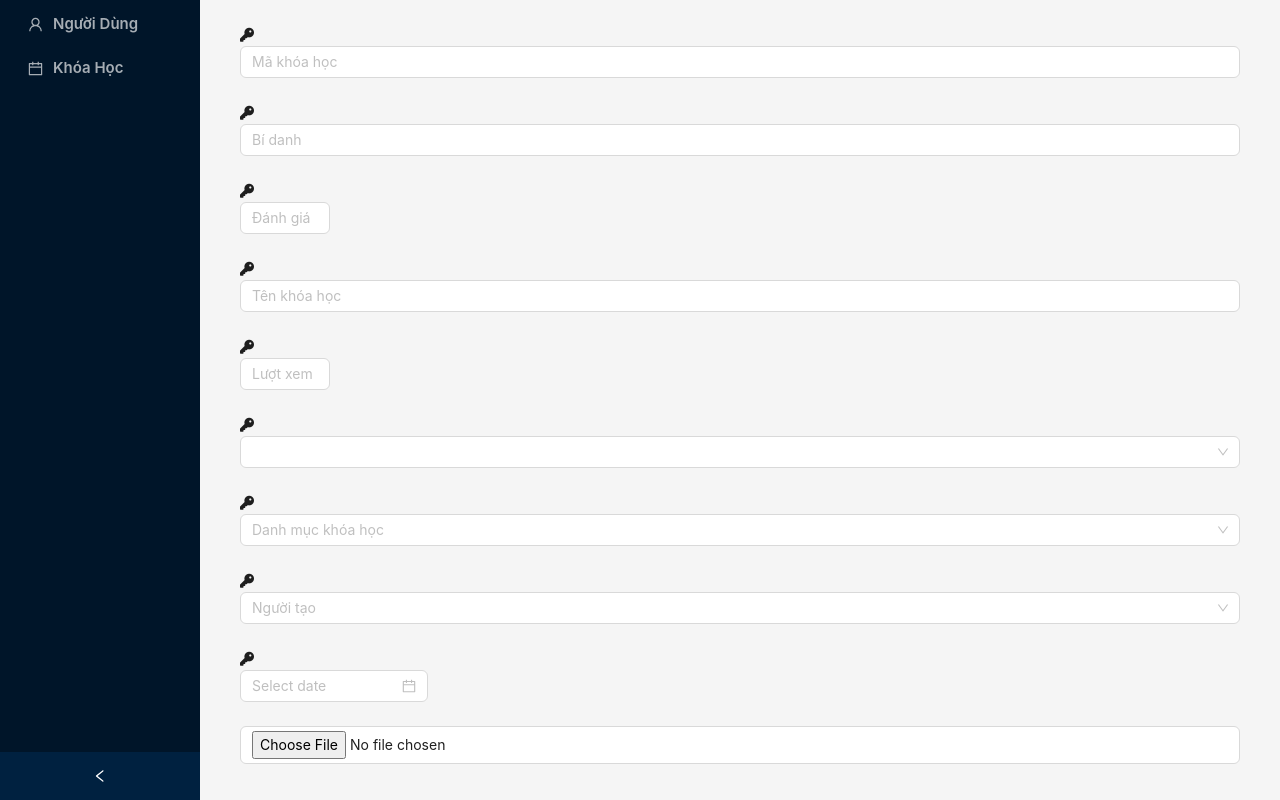
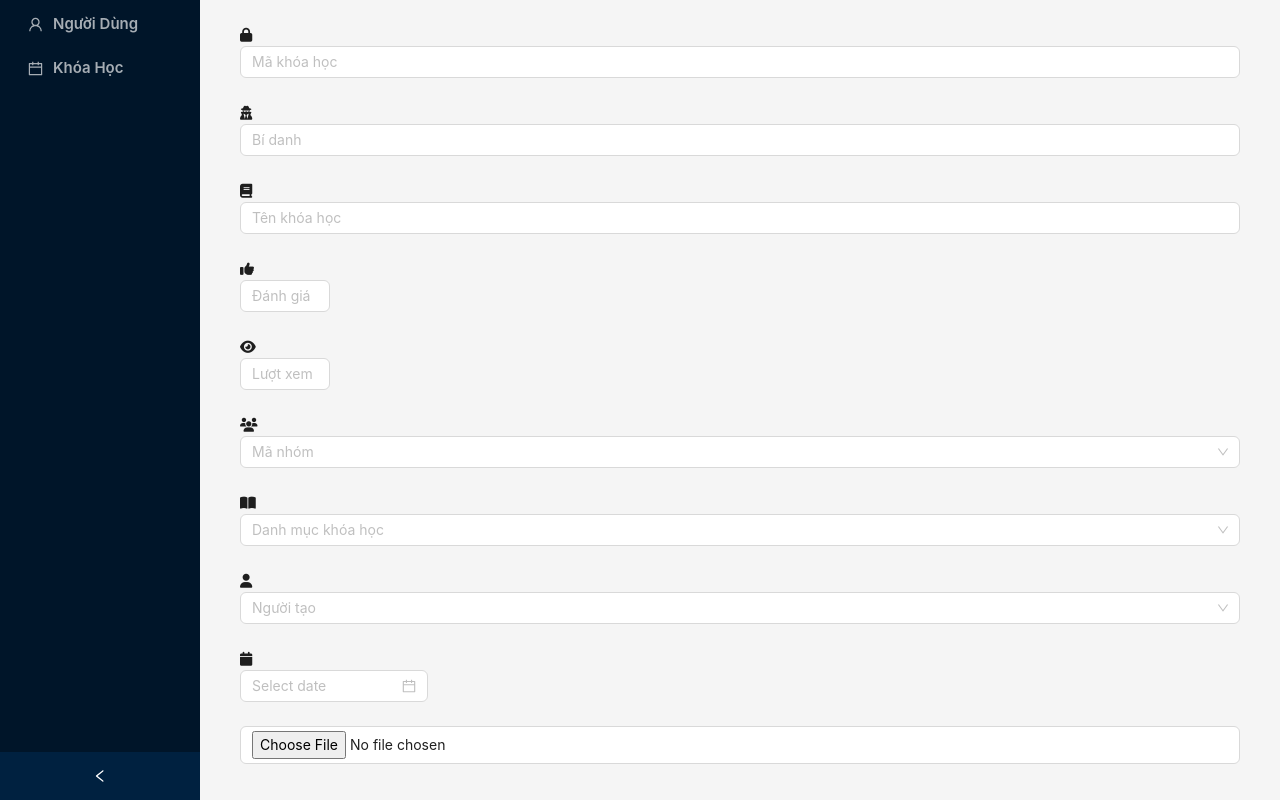
Before and after one commit to PhanHunggg/E-Learning-App, a React (Create React App) app: page /admin/learning-management/add-learning in a window 1280 px wide. Shown: the top 800 px of the page. Built offline with nearby package versions, Linux system fonts and the light colour scheme.

Commit message:
done admin

```diff
--- a/css/addLearningManagement.css
+++ b/css/addLearningManagement.css
@@ -27,6 +27,7 @@
   text-align: center;
   border-radius: 6px 0 0 6px;
   height: 38px;
+  width: 38px;
 }
 .ant-modal .ant-modal-content .ant-modal-body .all__item .item__learning .icon__form i {
   font-size: 21px !important;
--- a/src/pages/addLearningManagement/AddLearningManagement.tsx
+++ b/src/pages/addLearningManagement/AddLearningManagement.tsx
@@ -107,17 +107,6 @@ export default function AddLearningManagement() {
       layout="horizontal"
       initialValues={{
         size: componentSize,
-        maKhoaHoc: "",
-        biDanh: "",
-        tenKhoaHoc: "",
-        moTa: "",
-        luotXem: "",
-        danhGia: "",
-        hinhAnh: "",
-        maNhom: "",
-        ngayTao: "",
-        maDanhMucKhoaHoc: "",
-        taiKhoanNguoiTao: "",
       }}
       onValuesChange={onFormLayoutChange}
       size={componentSize as SizeType}
@@ -127,39 +116,43 @@ export default function AddLearningManagement() {
         <div className="item__left">
           <div className="item__learning">
             <span className="icon__form">
-              <i className="fa fa-key"></i>
+              <i className="fa fa-lock"></i>
             </span>
             <Form.Item name="maKhoaHoc">
               <Input placeholder="Mã khóa học" />
             </Form.Item>
           </div>
+
           <div className="item__learning">
             <span className="icon__form">
-              <i className="fa fa-key"></i>
+              <i className="fa fa-user-secret"></i>
             </span>
             <Form.Item name="biDanh">
               <Input placeholder="Bí danh" />
             </Form.Item>
           </div>
+
           <div className="item__learning">
             <span className="icon__form">
-              <i className="fa fa-key"></i>
+              <i className="fa fa-book"></i>
+            </span>
+            <Form.Item name="tenKhoaHoc">
+              <Input placeholder="Tên khóa học" />
+            </Form.Item>
+          </div>
+
+          <div className="item__learning">
+            <span className="icon__form">
+              <i className="fa fa-thumbs-up"></i>
             </span>
             <Form.Item name="danhGia">
               <InputNumber placeholder="Đánh giá" className="danhGia" />
             </Form.Item>
           </div>
+
           <div className="item__learning">
             <span className="icon__form">
-              <i className="fa fa-key"></i>
-            </span>
-            <Form.Item name="tenKhoaHoc">
-              <Input placeholder="Tên khóa học" />
-            </Form.Item>
-          </div>
-          <div className="item__learning">
-            <span className="icon__form">
-              <i className="fa fa-key"></i>
+              <i className="fa fa-eye"></i>
             </span>
             <Form.Item name="luotXem">
               <InputNumber
@@ -171,20 +164,21 @@ export default function AddLearningManagement() {
           </div>
         </div>
         <div className="item__right">
-          <div className="item__learning maNhom">
+          <div className="item__learning">
             <span className="icon__form">
-              <i className="fa fa-key"></i>
+              <i className="fa fa-users"></i>
             </span>
-            <Form.Item className="same_option" name="maNhom">
-              <Select placeholder="Mã nhóm">
+            <Form.Item name="maNhom">
+              <Select className="same_option" placeholder="Mã nhóm">
                 <Select.Option value="GP01">GP01</Select.Option>
                 <Select.Option value="GP02">GP02</Select.Option>
               </Select>
             </Form.Item>
           </div>
+
           <div className="item__learning">
             <span className="icon__form">
-              <i className="fa fa-key"></i>
+              <i className="fa fa-book-open"></i>
             </span>
             <Form.Item name="danhMucKhoaHoc">
               <Select className="same_option" placeholder="Danh mục khóa học">
@@ -195,7 +189,7 @@ export default function AddLearningManagement() {
 
           <div className="item__learning">
             <span className="icon__form">
-              <i className="fa fa-key"></i>
+              <i className="fa fa-user"></i>
             </span>
             <Form.Item name="nguoiTao">
               <Select className="same_option" placeholder="Người tạo">
@@ -207,7 +201,7 @@ export default function AddLearningManagement() {
 
           <div className="item__learning">
             <span className="icon__form">
-              <i className="fa fa-key"></i>
+              <i className="fa fa-calendar"></i>
             </span>
             <Form.Item className="date" name="ngayTao">
               <DatePicker />
--- a/src/pages/addLearningManagement/addLearningManagement.scss
+++ b/src/pages/addLearningManagement/addLearningManagement.scss
@@ -29,7 +29,8 @@
 
 
                     .icon__form {
-                        @include span
+                        @include span;
+                        width: 38px;
                     }
 
                     .ant-form-item {
--- a/src/pages/repairLearningmanagement/RepairLearning.tsx
+++ b/src/pages/repairLearningmanagement/RepairLearning.tsx
@@ -17,8 +17,6 @@ import { useSelector } from "react-redux";
 import { RootState } from "../../store/config";
 import "../addLearningManagement/addLearningManagement.scss";
 import TextArea from "antd/es/input/TextArea";
-import { CatalogDto, CourseListDto, ManageDto } from "../../interfaces/course";
-import { promises } from "stream";
 
 type SizeType = Parameters<typeof Form>[0]["size"];
 
@@ -66,8 +64,6 @@ export default function RepairLearning(props: Props): JSX.Element {
     reader.onload = (event: any) => {
       setImgPreview(event.target?.result);
     };
-
-    console.log(imgPreview);
   };
 
   const renderCatalogList = () => {
@@ -104,14 +100,16 @@ export default function RepairLearning(props: Props): JSX.Element {
     };
 
     try {
-      await updateCourseApi(data).then(async () => {
-        const formData = new FormData();
+      file
+        ? await updateCourseApi(data).then(async () => {
+            const formData = new FormData();
 
-        formData.append("hinhAnh", file);
-        formData.append("tenKhoaHoc", values.tenKhoaHoc);
+            formData.append("hinhAnh", file);
+            formData.append("tenKhoaHoc", values.tenKhoaHoc);
 
-        await updateImgApi(formData);
-      });
+            await updateImgApi(formData);
+          })
+        : await updateCourseApi(data);
 
       notification.success({
         message: "Cập nhật thành công",
@@ -123,6 +121,8 @@ export default function RepairLearning(props: Props): JSX.Element {
     }
   };
 
+  console.log(file);
+
   return (
     <Form
       onFinish={handleFinish}
@@ -133,7 +133,7 @@ export default function RepairLearning(props: Props): JSX.Element {
         tenKhoaHoc: "",
         moTa: "",
         luotXem: 0,
-        danhGia: 5,
+        danhGia: 0,
         hinhAnh: "",
         maNhom: "",
         ngayTao: "",
@@ -149,31 +149,43 @@ export default function RepairLearning(props: Props): JSX.Element {
         <div className="item__left">
           <div className="item__learning">
             <span className="icon__form">
-              <i className="fa fa-key"></i>
+              <i className="fa fa-lock"></i>
             </span>
             <Form.Item name="maKhoaHoc">
               <Input placeholder="Mã khóa học" />
             </Form.Item>
           </div>
+
           <div className="item__learning">
             <span className="icon__form">
-              <i className="fa fa-key"></i>
+              <i className="fa fa-user-secret"></i>
             </span>
             <Form.Item name="biDanh">
               <Input placeholder="Bí danh" />
             </Form.Item>
           </div>
+
           <div className="item__learning">
             <span className="icon__form">
-              <i className="fa fa-key"></i>
+              <i className="fa fa-book"></i>
             </span>
             <Form.Item name="tenKhoaHoc">
               <Input placeholder="Tên khóa học" />
             </Form.Item>
           </div>
+
           <div className="item__learning">
             <span className="icon__form">
-              <i className="fa fa-key"></i>
+              <i className="fa fa-thumbs-up"></i>
+            </span>
+            <Form.Item name="danhGia">
+              <InputNumber placeholder="Đánh giá" className="danhGia" />
+            </Form.Item>
+          </div>
+
+          <div className="item__learning">
+            <span className="icon__form">
+              <i className="fa fa-eye"></i>
             </span>
             <Form.Item name="luotXem">
               <InputNumber
@@ -187,7 +199,7 @@ export default function RepairLearning(props: Props): JSX.Element {
         <div className="item__right">
           <div className="item__learning maNhom">
             <span className="icon__form">
-              <i className="fa fa-key"></i>
+              <i className="fa fa-users"></i>
             </span>
             <Form.Item className="same_option" name="maNhom">
               <Select placeholder="Mã nhóm">
@@ -196,9 +208,10 @@ export default function RepairLearning(props: Props): JSX.Element {
               </Select>
             </Form.Item>
           </div>
+
           <div className="item__learning">
             <span className="icon__form">
-              <i className="fa fa-key"></i>
+              <i className="fa fa-book-open"></i>
             </span>
             <Form.Item name="maDanhMucKhoaHoc">
               <Select className="same_option" placeholder="Danh mục khóa học">
@@ -209,7 +222,7 @@ export default function RepairLearning(props: Props): JSX.Element {
 
           <div className="item__learning">
             <span className="icon__form">
-              <i className="fa fa-key"></i>
+              <i className="fa fa-user"></i>
             </span>
             <Form.Item name="nguoiTao">
               <Select className="same_option" placeholder="Người tạo">
@@ -220,7 +233,7 @@ export default function RepairLearning(props: Props): JSX.Element {
 
           <div className="item__learning">
             <span className="icon__form">
-              <i className="fa fa-key"></i>
+              <i className="fa fa-calendar"></i>
             </span>
 
             <Form.Item className="date" name="ngayTao">
--- a/src/pages/userManagement/UserManagement.tsx
+++ b/src/pages/userManagement/UserManagement.tsx
@@ -192,7 +192,7 @@ export default function UserManagement(): JSX.Element {
         </Button>
         <Search
           onChange={handleChange}
-          placeholder="Nhập tài khoản người dùng"
+          placeholder="Nhập tên hoặc tài khoản người dùng"
         />
       </div>
       <Table columns={columns} dataSource={handleFilterUser(filter) as any} />
```
Also changed, not shown: src/pages/addUserManagement/addUserManagement.scss (indentation only), 2 other files (tests, documents, lock files or other folders).
